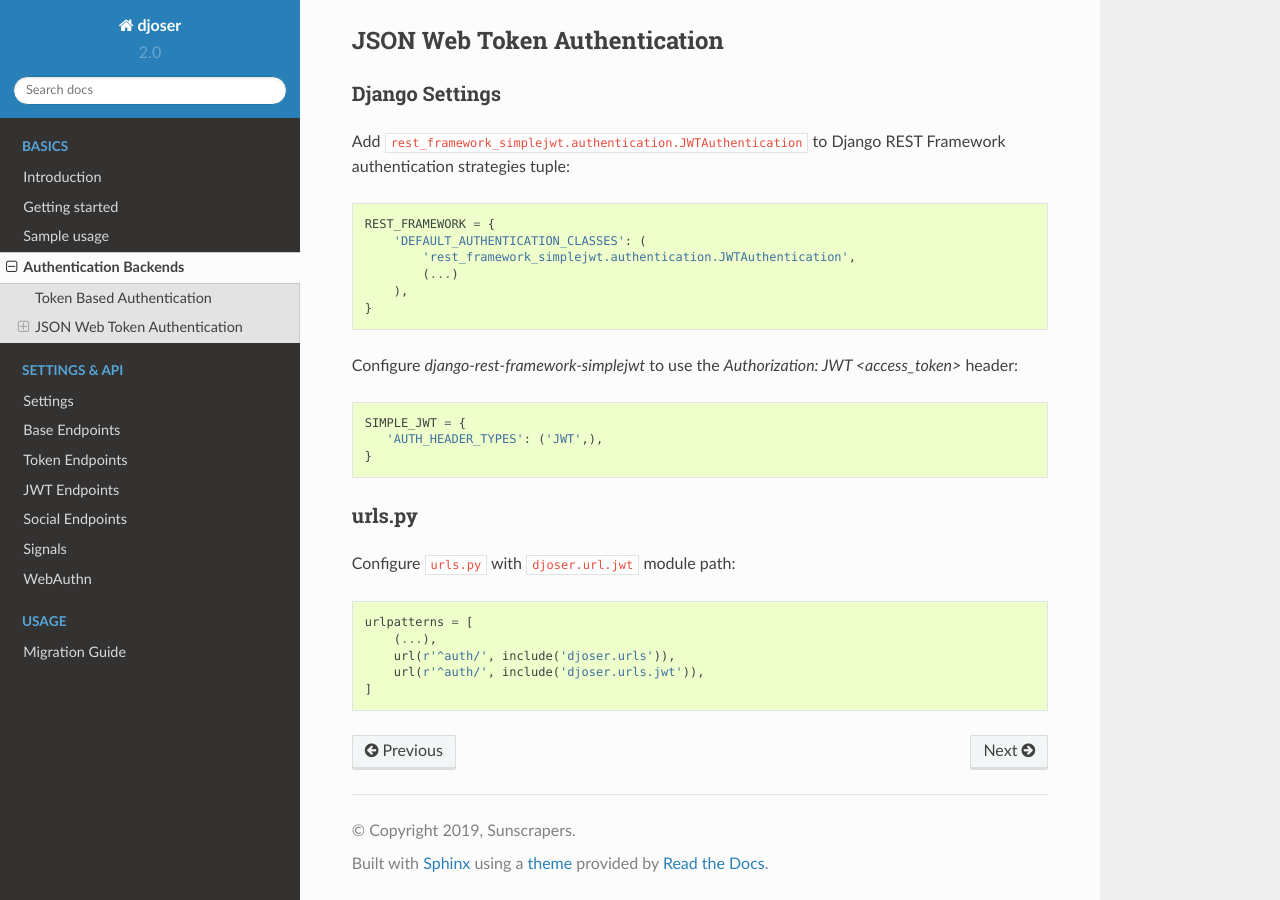
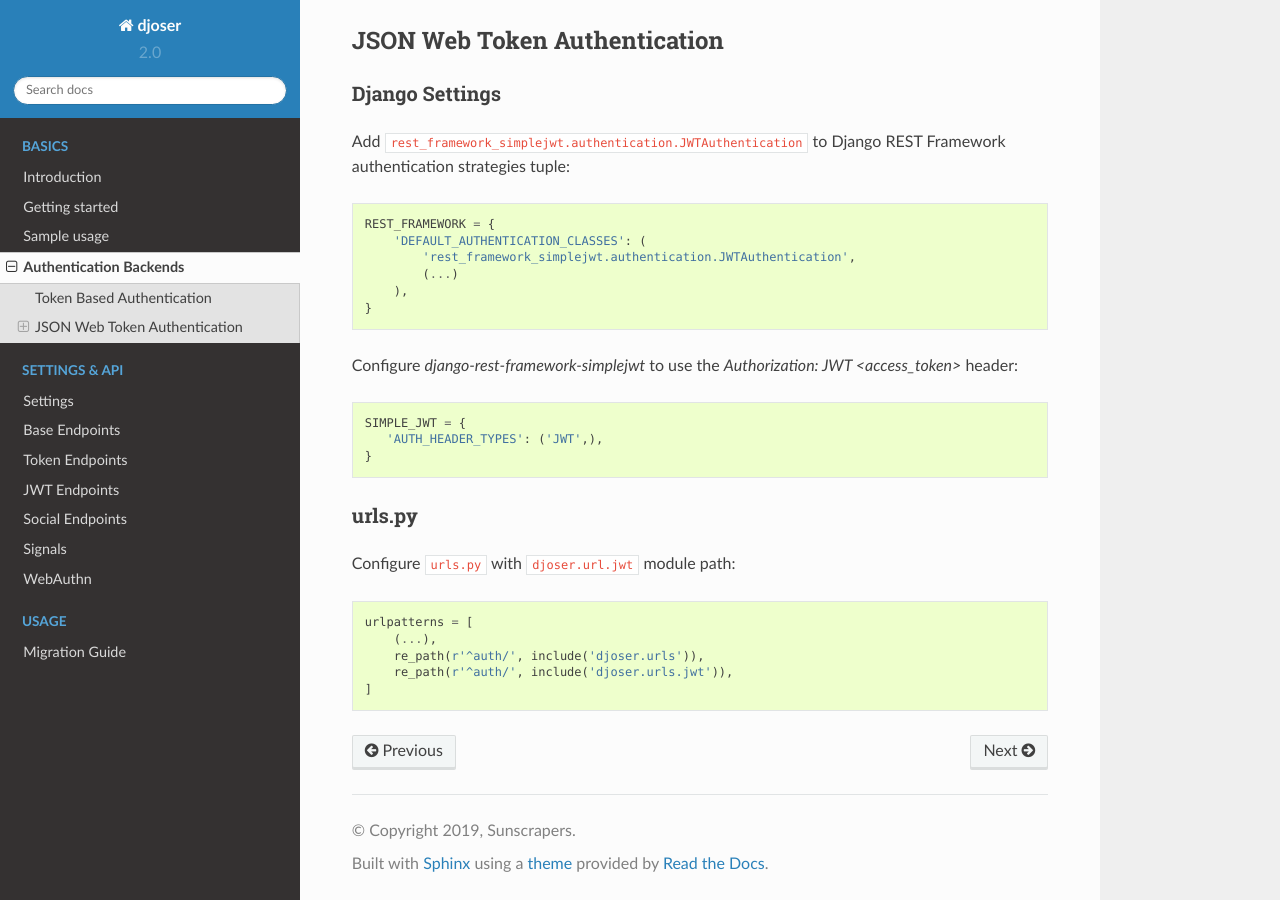
Before and after one commit to sunscrapers/djoser, a Sphinx documentation site: the page built from docs/source/authentication_backends.rst, in a window 1280 px wide and 900 px high, scrolled down 1073 px. Built offline with Sphinx 7.4.7 and the Read the Docs theme 2.0.0, drawn with Linux system fonts in a browser that asks for light colours.

Commit message:
Update authentication_backends.rst

```diff
--- a/docs/source/authentication_backends.rst
+++ b/docs/source/authentication_backends.rst
@@ -89,6 +89,6 @@ Configure ``urls.py`` with ``djoser.url.jwt`` module path:
 
     urlpatterns = [
         (...),
-        url(r'^auth/', include('djoser.urls')),
-        url(r'^auth/', include('djoser.urls.jwt')),
+        re_path(r'^auth/', include('djoser.urls')),
+        re_path(r'^auth/', include('djoser.urls.jwt')),
     ]
```
